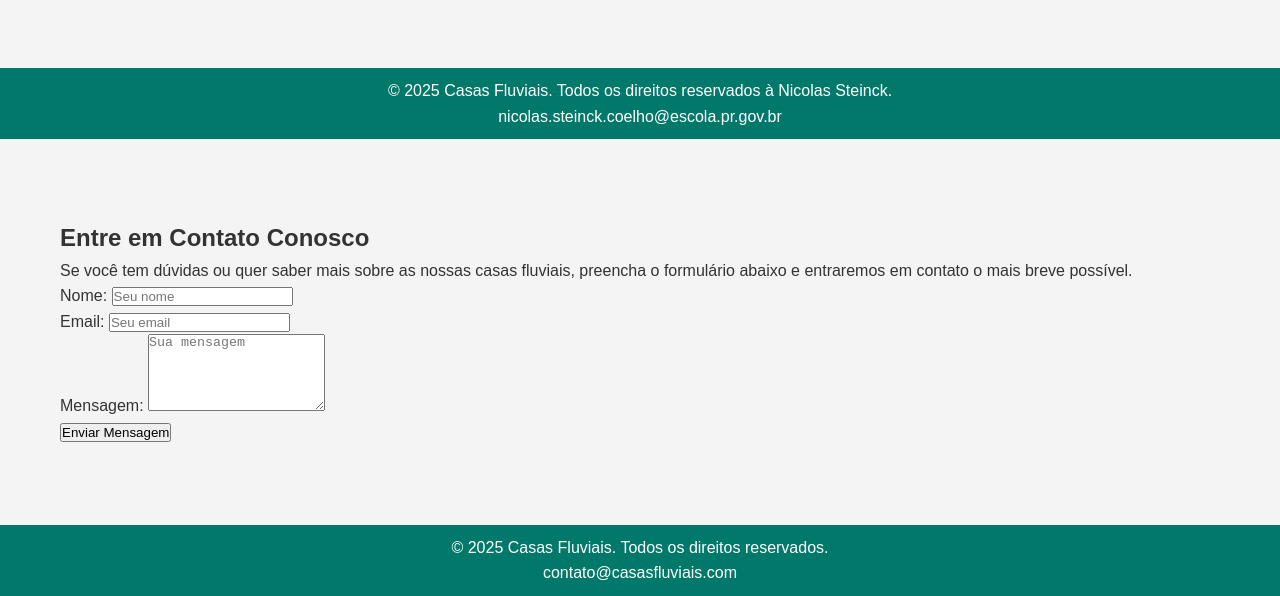
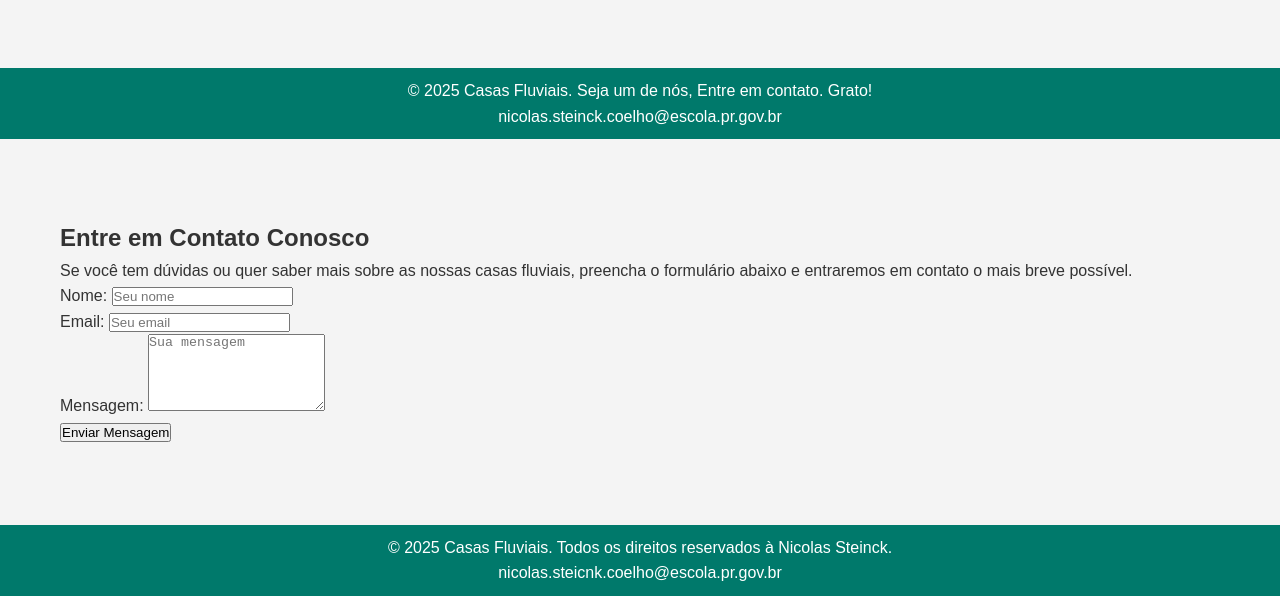
Before and after one commit to steinckmogli/acessibilidadesteinck, a plain HTML site: page index.html in a window 1280 px wide. Shown: the part 1945-2541 px from the top of the page. Drawn offline with Linux system fonts and the light colour scheme; a script that the page names is missing.

Commit message:
Add files via upload

```diff
--- a/index.html
+++ b/index.html
@@ -64,7 +64,7 @@
 
     <!-- Rodapé -->
     <footer>
-        <p>&copy; 2025 Casas Fluviais. Todos os direitos reservados à Nicolas Steinck.</p>
+        <p>&copy; 2025 Casas Fluviais. Seja um de nós, Entre em contato. Grato! </p>
         <p><a href="mailto:nicolas.steinck.coelho@escola.pr.gov.br">nicolas.steinck.coelho@escola.pr.gov.br</a></p>
     </footer>
 </body>
@@ -93,8 +93,8 @@
 
 <!-- Rodapé -->
 <footer>
-    <p>&copy; 2025 Casas Fluviais. Todos os direitos reservados.</p>
-    <p><a href="mailto:contato@casasfluviais.com">contato@casasfluviais.com</a></p>
+    <p>&copy; 2025 Casas Fluviais. Todos os direitos reservados à Nicolas Steinck.</p>
+    <p><a href="mailto:contato@casasfluviais.com">nicolas.steicnk.coelho@escola.pr.gov.br</a></p>
 </footer>
 
 <!-- Incluindo o script ao final do corpo do HTML -->
```
